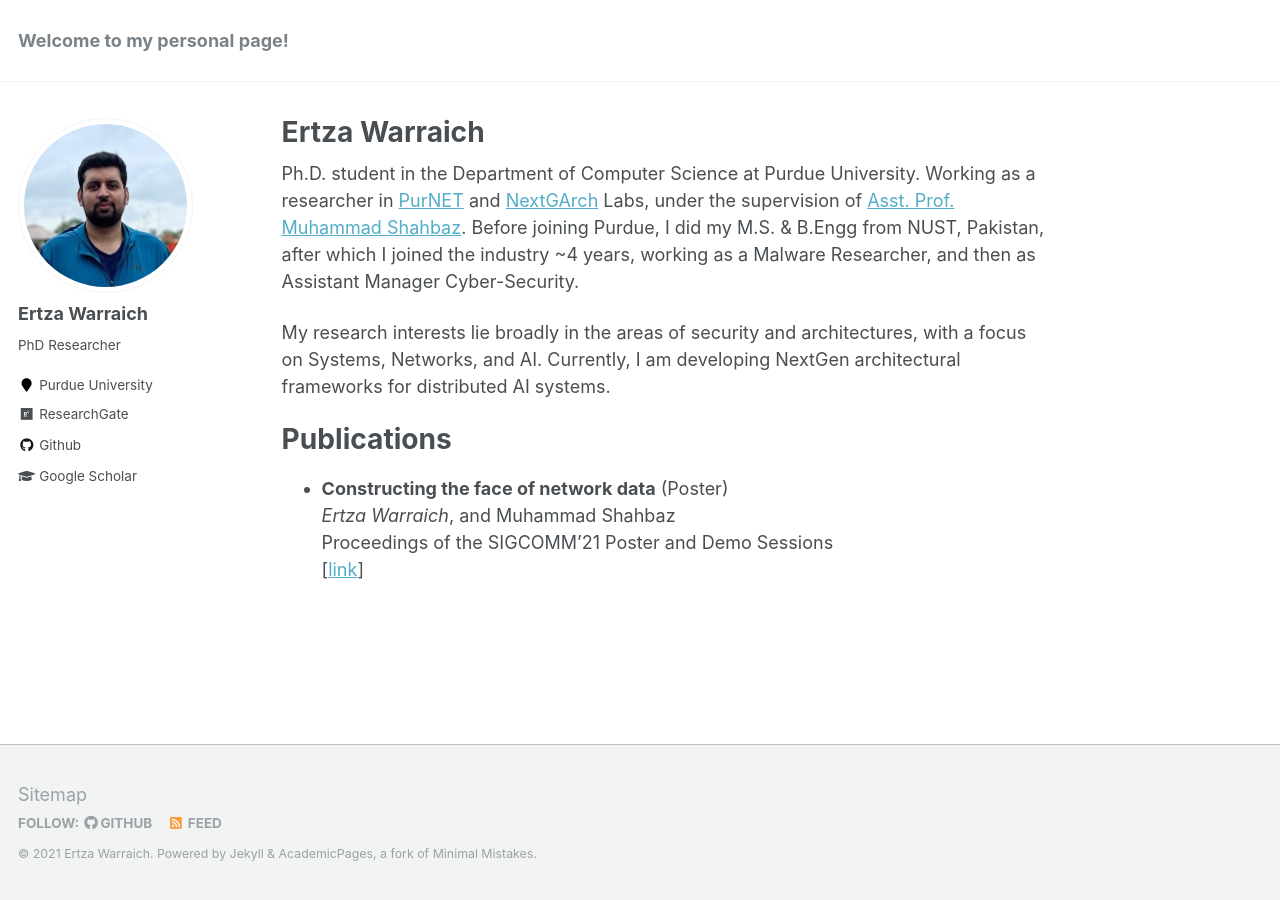
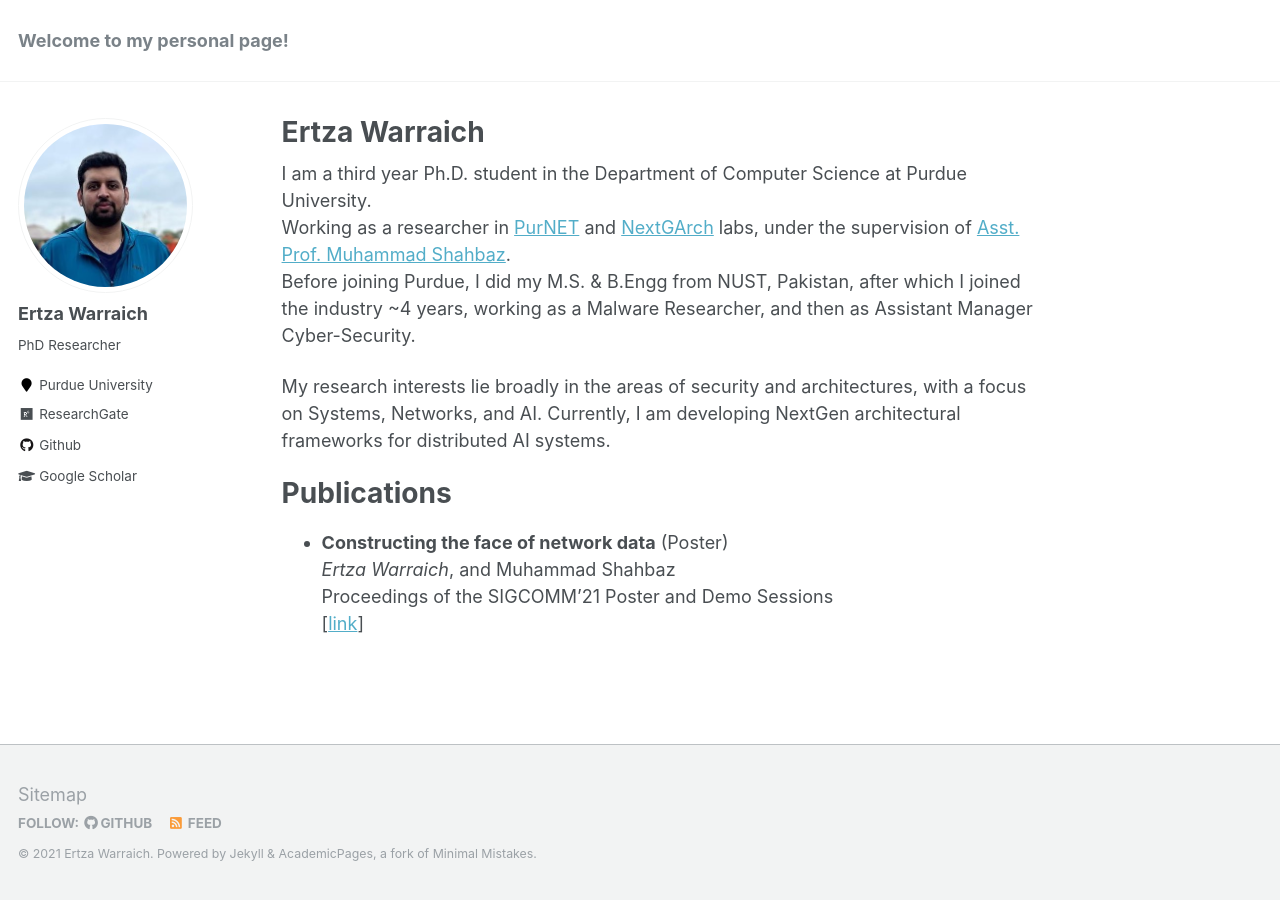
Before and after one commit to ertza/ertza.github.io, a Jekyll site: the page built from _pages/about.md, in a window 1280 px wide. Built offline with Jekyll 4.4.1, drawn with Linux system fonts in a browser that asks for light colours.

Commit message:
latestv2

```diff
--- a/_pages/about.md
+++ b/_pages/about.md
@@ -8,8 +8,8 @@ redirect_from:
   - /about.html
 ---
 
-Ph.D. student in the Department of Computer Science at Purdue University.
-Working as a researcher in [PurNET](https://purnet-lab.gitlab.io) and [NextGArch](https://nextgarch.gitlab.io) Labs, under the supervision of [Asst. Prof. Muhammad Shahbaz](https://mshahbaz.gitlab.io).
+I am a third year Ph.D. student in the Department of Computer Science at Purdue University. <br>
+Working as a researcher in [PurNET](https://purnet-lab.gitlab.io) and [NextGArch](https://nextgarch.gitlab.io) labs, under the supervision of [Asst. Prof. Muhammad Shahbaz](https://mshahbaz.gitlab.io). <br>
 Before joining Purdue, I did my M.S. & B.Engg from NUST, Pakistan, after which I joined the industry ~4 years, working as a Malware Researcher, and then as Assistant Manager Cyber-Security.
 
 My research interests lie broadly in the areas of security and architectures, with a focus on Systems, Networks, and AI. Currently, I am developing NextGen architectural frameworks for distributed AI systems.
```
